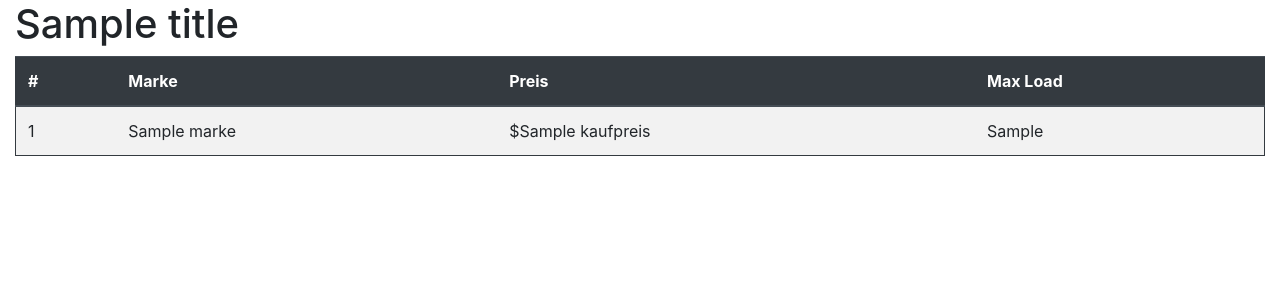
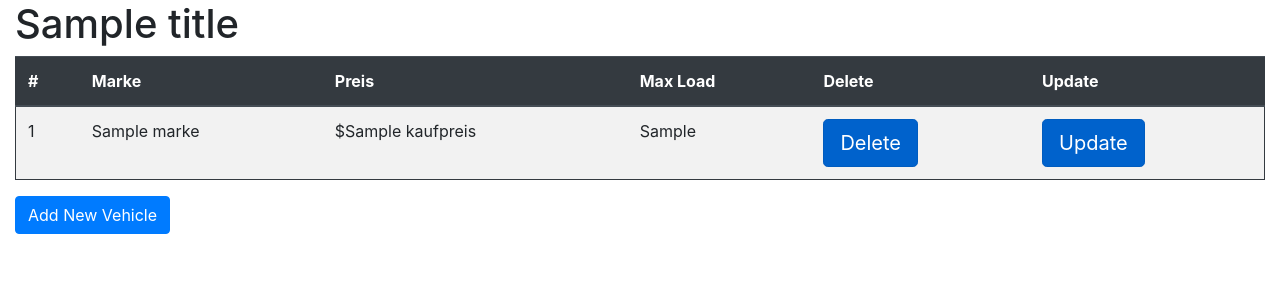
Before and after one commit to romeo-25-04/mongo_cortes, a Flask app: template app/templates/vehicles.html in a window 1280 px wide. Shown: the part 56-356 px from the top of the page. Run offline with Flask 2, Linux system fonts and the light colour scheme; the template is opened without the code that fills it: most values are stand-ins (such as "Sample title", 1, 10 or a date in 2020); some libraries are stand-ins or nearby versions.

Commit message:
add modal to vehicles

```diff
--- a/app/templates/vehicles.html
+++ b/app/templates/vehicles.html
@@ -8,6 +8,8 @@
             <th scope="col">Marke</th>
             <th scope="col">Preis</th>
             <th scope="col">Max Load</th>
+            <th scope="col">Delete</th>
+            <th scope="col">Update</th>
         </tr>
     </thead>
     <tbody>
@@ -17,10 +19,64 @@
             <td>{{ vehicle.marke }}</td>
             <td>${{ vehicle.kaufpreis }}</td>
             <td>{{ vehicle.max_load }}</td>
+            <td>
+                <a href="/delete"
+                   class="btn btn-primary btn-lg active"
+                   role="button"
+                   aria-pressed="true">Delete</a>
+            </td>
+            <td>
+                <a href="/update"
+                   class="btn btn-primary btn-lg active"
+                   role="button"
+                   aria-pressed="true">Update</a>
+            </td>
         </tr>
     {% endfor %}
     </tbody>
 
 </table>
 
+<!-- Button trigger modal -->
+<button type="button" class="btn btn-primary" data-toggle="modal" data-target="#addVehicle">
+    Add New Vehicle
+</button>
+
+<!-- Modal -->
+<div class="modal fade" id="addVehicle" tabindex="-1" role="dialog" aria-labelledby="addVehicleLabel"
+     aria-hidden="true">
+    <div class="modal-dialog" role="document">
+        <div class="modal-content">
+            <div class="modal-header">
+                <h5 class="modal-title" id="addVehicleLabel">Add Vehicle to DB</h5>
+                <button type="button" class="close" data-dismiss="modal" aria-label="Close">
+                    <span aria-hidden="true">&times;</span>
+                </button>
+            </div>
+            <div class="modal-body">
+                <form method="post">
+                    <div class="form.group">
+                        <label for="kaufpreis">Kaufpreis</label>
+                        <input id="kaufpreis" name="kaufpreis" type="number" class="form-control">
+                    </div>
+                    <!--'kaufpreis': 100000000,-->
+                   <!--'marke': 'V-44 Blackfish',-->
+                   <!--'max_load': 5000,-->
+                   <!--'max_speed': 620,-->
+                   <!--'mietpreis': 50000000,-->
+                   <!--'panzerung': 400,-->
+                   <!--'passagiere': 3,-->
+                   <!--'pferdest': 1200,-->
+                   <!--'tank': 2000,-->
+                   <!--'veh_type': 'Flugzeug'-->
+                    <button type="button" class="btn btn-secondary" data-dismiss="modal">Close</button>
+                    <button type="submit" class="btn btn-primary">Save changes</button>
+                </form>
+            </div>
+            <div class="modal-footer">
+            </div>
+        </div>
+    </div>
+</div>
+
 {% endblock %}
```
